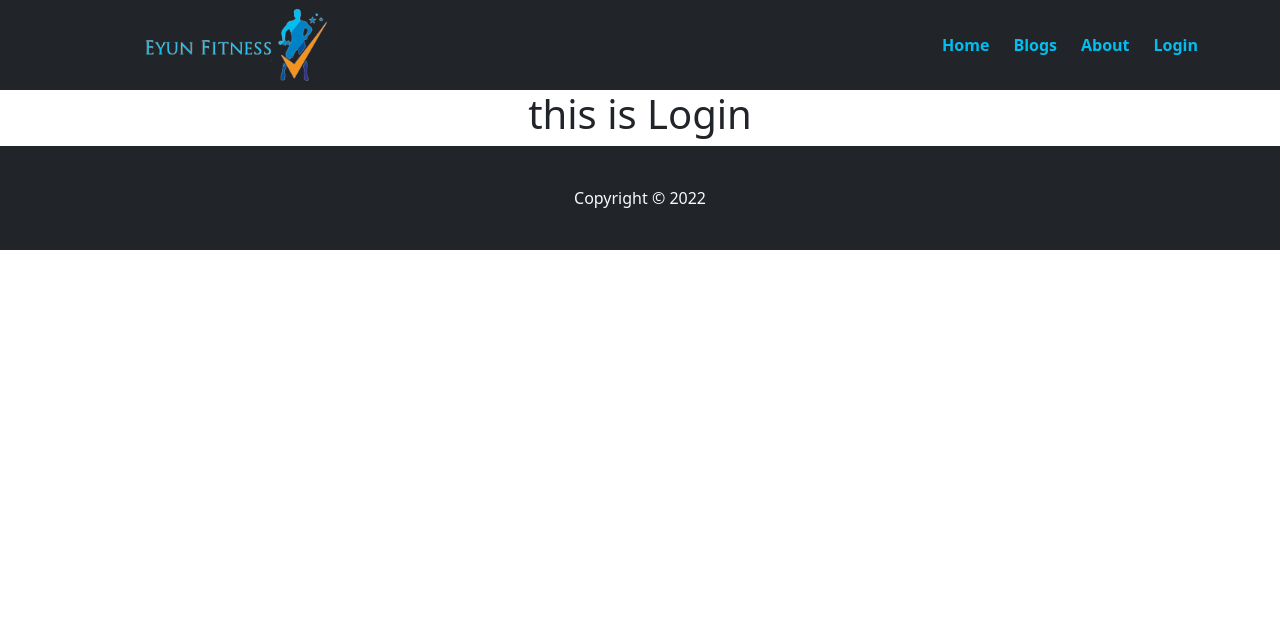
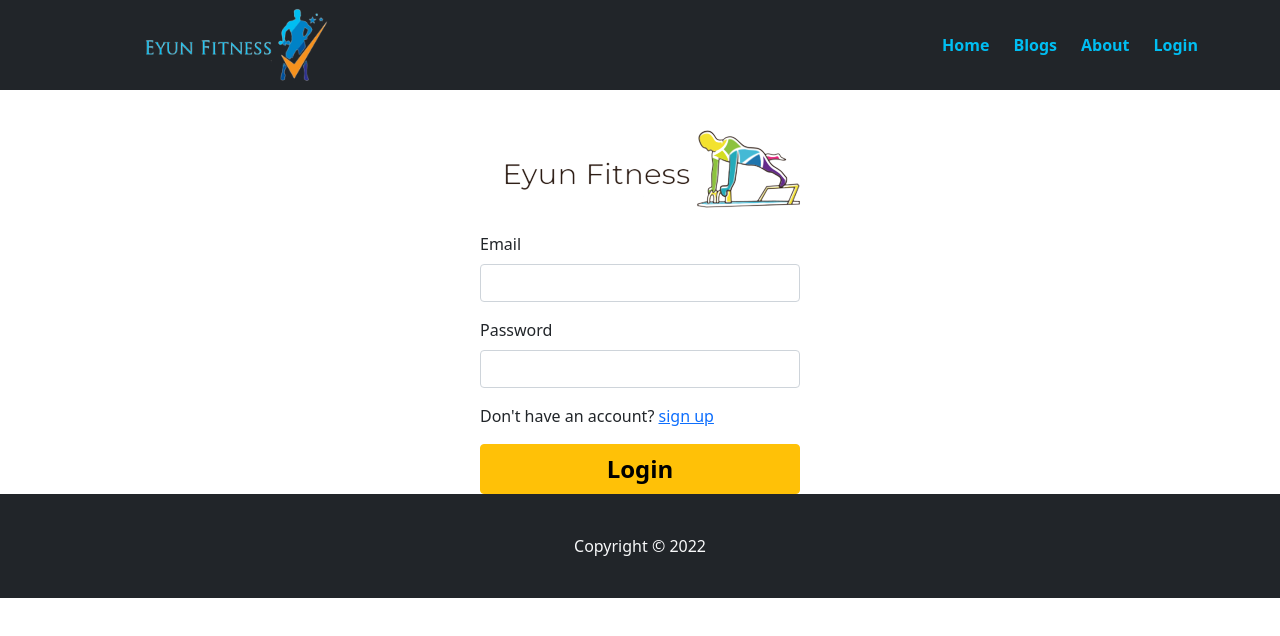
Before and after one commit to CodeWithShamim/independent-service-provider-Gym-webiste, a React (Create React App) app: page /login in a window 1280 px wide. Shown: the top 636 px of the page. Built offline with nearby package versions, Linux system fonts and the light colour scheme.

Commit message:
login form added

```diff
--- a/src/components/Login/LoginForm/Login.js
+++ b/src/components/Login/LoginForm/Login.js
@@ -1,10 +1,78 @@
-import React from "react";
+import React, { useRef } from "react";
+import { Link } from "react-router-dom";
 import "./Login.css";
+import logo from "../../../images/logo.png";
 
 const Login = () => {
+  const emailRef = useRef("");
+  const passwordRef = useRef("");
+  // handle Login
+  const handleLogin = (e) => {
+    e.preventDefault();
+    // get input value
+    const email = emailRef.current.value;
+    const password = passwordRef.current.value;
+    console.log(email, password);
+  };
   return (
-    <div>
-      <h1>this is Login</h1>
+    <div className="text-center login-container ">
+      <div
+        className="w-25 mx-auto mt-3"
+        data-aos="fade-right"
+        data-aos-easing="linear"
+        data-aos-duration="500"
+      >
+        <img className="logo" src={logo} alt="logo" />
+        <br />
+        <form onSubmit={handleLogin}>
+          <div className=" text-start">
+            <div className="mb-3">
+              <label for="exampleInputEmail1" className="form-label">
+                Email
+              </label>
+              <input
+                ref={emailRef}
+                type="email"
+                className="form-control"
+                id="exampleInputEmail1"
+                aria-describedby="emailHelp"
+                required
+              />
+            </div>
+            <div className="mb-3">
+              <label for="exampleInputPassword1" className="form-label">
+                Password
+              </label>
+              <input
+                ref={passwordRef}
+                type="password"
+                className="form-control"
+                id="exampleInputPassword1"
+                required
+              />
+            </div>
+
+            <p className="signup">
+              Don't have an account? <Link to="/signup">sign up</Link>
+            </p>
+          </div>
+
+          <button
+            type="submit"
+            className="login-btn btn btn-warning w-100 fw-bold fs-4"
+          >
+            Login
+          </button>
+        </form>
+
+        {/* <Link
+          to=""
+          onClick={resetPassword}
+          className="text-danger fw-bold mt-3"
+        >
+          Forgot your password?
+        </Link> */}
+      </div>
     </div>
   );
 };
```
